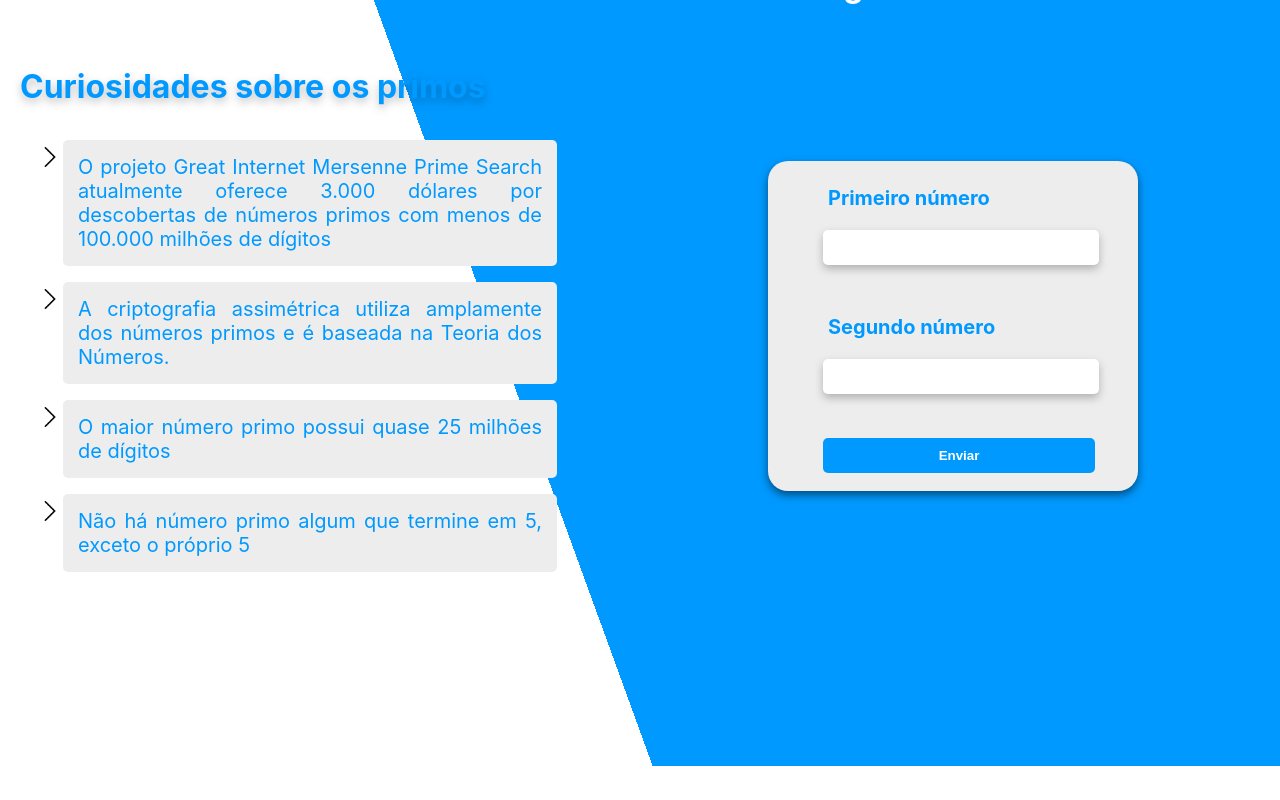
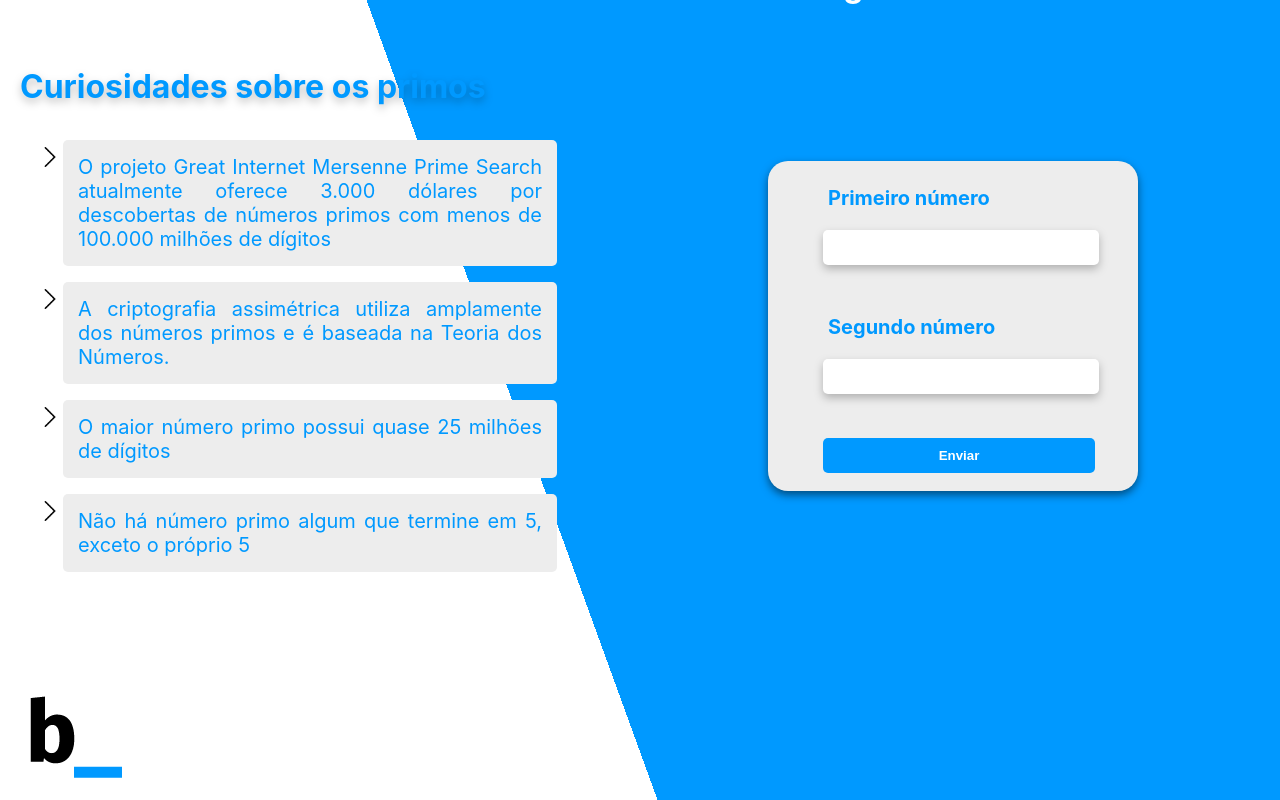
Before and after one commit to eduardagomess/web-app-react, a React (Create React App) app in the folder web-app/: page / in a window 1280 px wide. Shown: the part 201-1001 px from the top of the page. Before the commit the page ends 967 px from the top, so only its background shows below. Built offline with nearby package versions, Linux system fonts and the light colour scheme.

Commit message:
Update home.js and App.css, it was added an image in home

```diff
--- a/web-app/src/App.css
+++ b/web-app/src/App.css
@@ -98,6 +98,12 @@
   margin-top: 20px;
  }
 
+ #logo-bridge{
+  margin-left: 20px;
+  margin-top: 30px;
+
+ }
+
 @media (min-width: 1024px){
   #nav {
     background-color: white;
@@ -107,7 +113,7 @@
   }
 
   #bg {
-    height: 966px;
+    height: 1000px;
     background: linear-gradient(70deg, white 40%, #0099ff 40%);
     background: linear-gradient(70deg, white 40%, #0099ff 40%);
     background: linear-gradient(70deg, white 40%, #0099ff 40%);
@@ -190,7 +196,6 @@
     margin-top: -30px;
     padding: 15px;
     color: #0099ff;
-
     border-radius: 5px;
    }
 
@@ -204,4 +209,9 @@
    #result {
     margin-left: calc(60% - 15px);
    }
+
+   #logo-bridge{
+    margin-left: 20px;
+    margin-top: 200px;
+   }
 }
--- a/web-app/src/pages/Home.js
+++ b/web-app/src/pages/Home.js
@@ -1,5 +1,6 @@
 import Navbar from '../components/Navbar';
 import Curiosity from '../components/Curiosity';
+import logoBridge from '../images/b-bridge.png';
 import axios from 'axios';
 import React, { useState } from 'react';
 import '../App.css'
@@ -74,6 +75,9 @@ function Home(){
                     </li>
                 </ul>
             </div>
+            <div>
+                <img src={logoBridge} alt="Logo do Bridge" id="logo-bridge"></img>
+            </div>
         </div>
     )
 };
```
